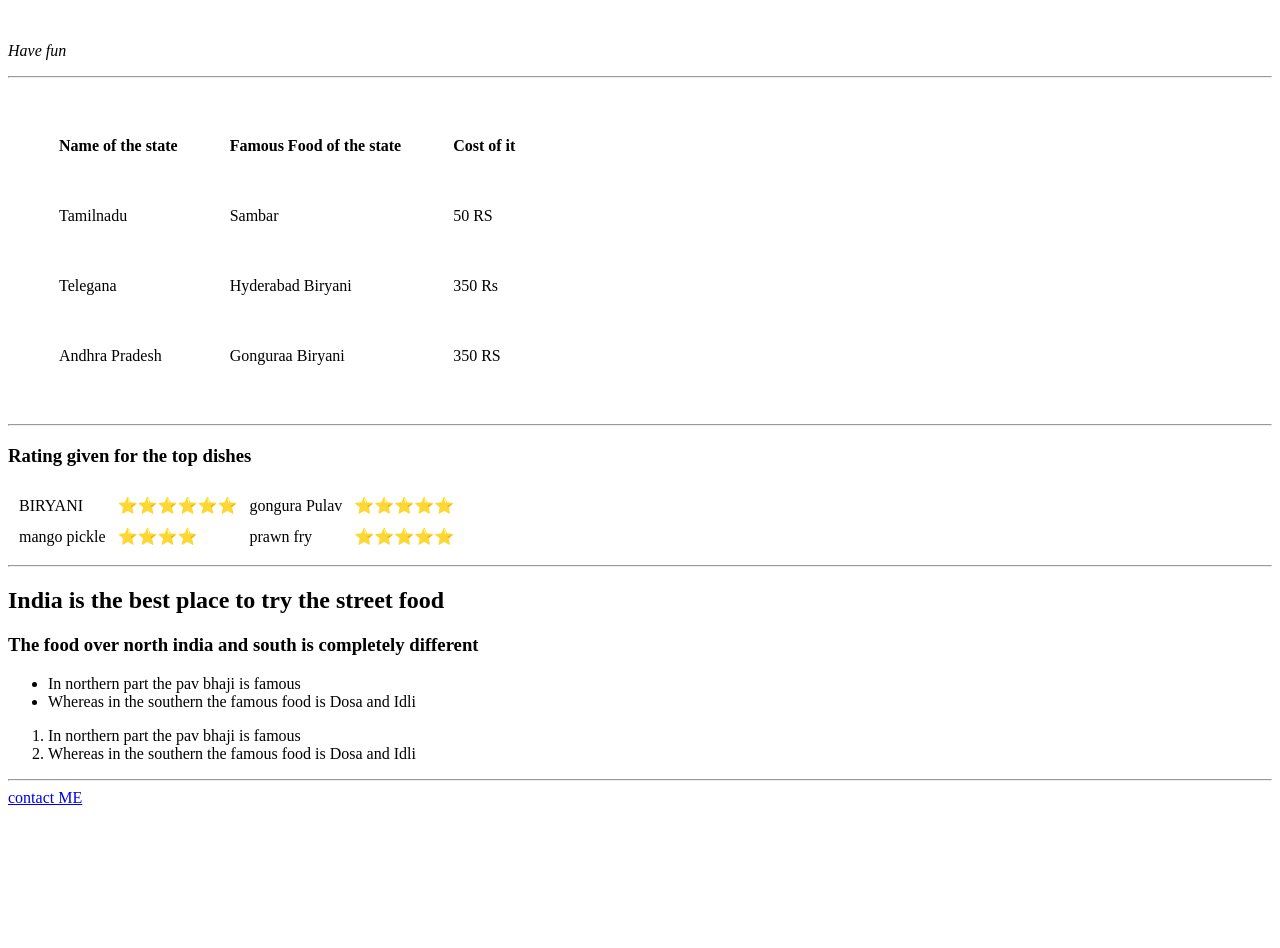
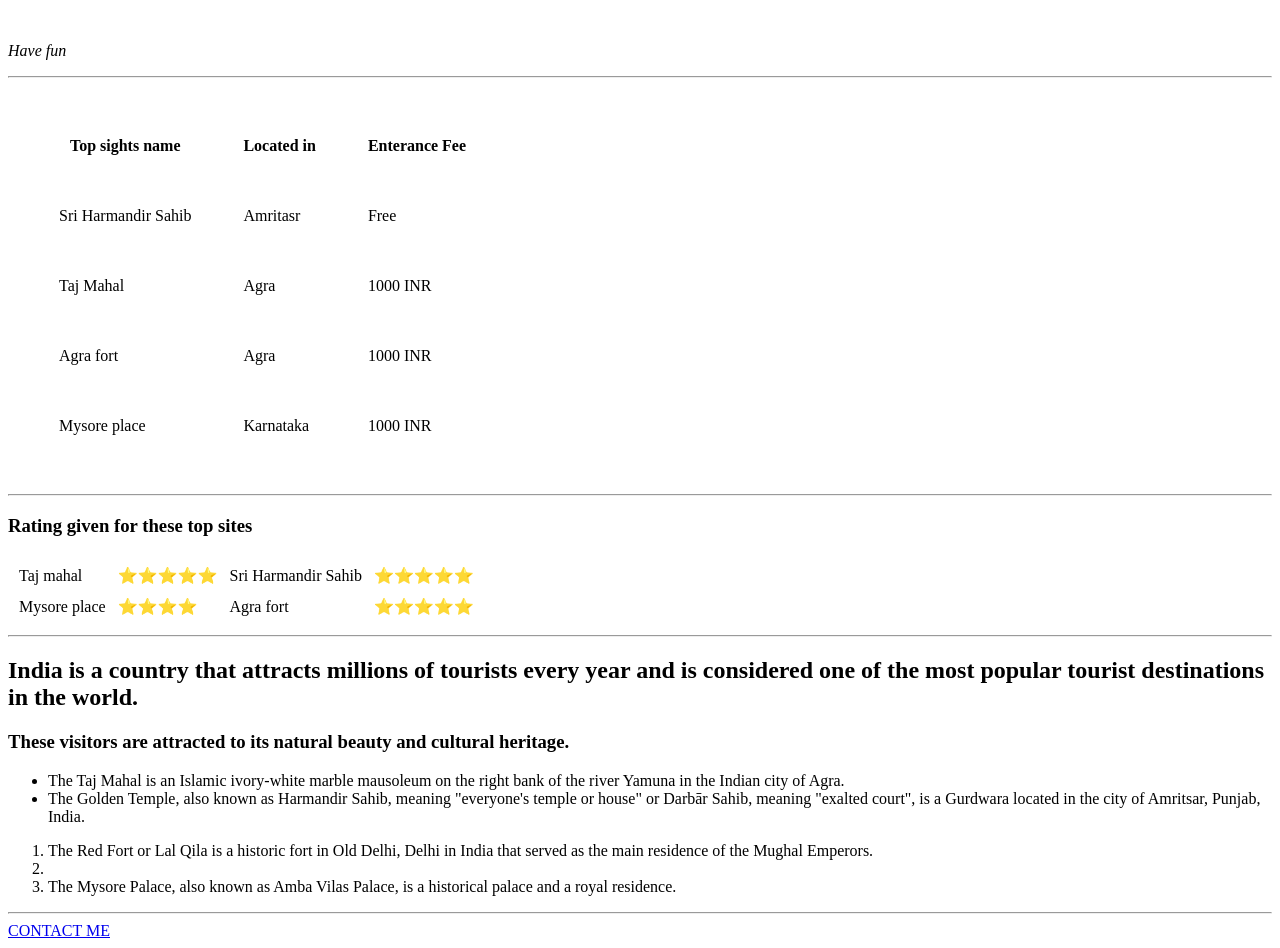
Before and after one commit to prathibha-bollu/WEB_DEVELOPMENT, a plain HTML site: page HTML_PRACTICE/intro_project.html in a window 1280 px wide. Shown: the part 760-1708 px from the top of the page. Before the commit the page ends 1575 px from the top, so only its background shows below. Drawn offline with Linux system fonts and the light colour scheme.

Commit message:
edited intro file

```diff
--- a/HTML_PRACTICE/intro_project.html
+++ b/HTML_PRACTICE/intro_project.html
@@ -18,58 +18,62 @@
     <table cellspacing="50">
       <thead>
         <tr>
-          <th> Name of the state</th>
-          <th>Famous Food of the state</th>
-          <th>Cost of it </th>
+          <th>Top sights name</th>
+          <th>Located in</th>
+          <th>Enterance Fee</th>
         </tr>
       </thead>
       <tr>
-        <td>Tamilnadu</td>
-        <td> Sambar</td>
-        <td> 50 RS</td>
+        <td>Sri Harmandir Sahib</td>
+        <td>Amritasr</td>
+        <td> Free</td>
       </tr>
       <tr>
-        <td>Telegana </td>
-        <td> Hyderabad Biryani</td>
-        <td> 350 Rs</td>
+        <td>Taj Mahal</td>
+        <td>Agra</td>
+        <td>1000 INR</td>
       </tr>
-
       <tr>
-        <td> Andhra Pradesh</td>
-        <td> Gonguraa Biryani</td>
-        <td> 350 RS</td>
+        <td> Agra fort</td>
+        <td> Agra</td>
+        <td> 1000 INR</td>
+      </tr>
+      <tr>
+        <td> Mysore place</td>
+        <td>Karnataka</td>
+        <td> 1000 INR</td>
       </tr>
     </table>
     <hr>
-    <h3>Rating given  for the top dishes </h3>
+    <h3>Rating given for these top sites </h3>
     <table cellspacing="10">
       <tr>
-          <td>BIRYANI</td>
-          <td>⭐⭐⭐⭐⭐⭐</td>
-          <td>gongura Pulav</td>
+          <td>Taj mahal</td>
+          <td>⭐⭐⭐⭐⭐</td>
+          <td>Sri Harmandir Sahib</td>
           <td> ⭐⭐⭐⭐⭐</td>
         </tr>
         <tr>
-          <td>mango pickle</td>
+          <td>Mysore place</td>
           <td>⭐⭐⭐⭐</td>
-          <td>prawn fry</td>
+          <td>Agra fort</td>
           <td>⭐⭐⭐⭐⭐</td>
         </tr>
       </tr>
     </table>
 
     <hr>
-    <h2> India is the best place to try the street food</h2>
-    <h3> The food over north india and south is completely different </h3>
+    <h2>India is a country that attracts millions of tourists every year and is considered one of the most popular tourist destinations in the world.</h2>
+    <h3> These visitors are attracted to its natural beauty and cultural heritage. </h3>
     <ul>
-      <li>In northern part the pav bhaji is famous</li>
-      <li>Whereas in the southern the famous food is Dosa and Idli</li>
+      <li>The Taj Mahal is an Islamic ivory-white marble mausoleum on the right bank of the river Yamuna in the Indian city of Agra.</li>
+      <li>The Golden Temple, also known as Harmandir Sahib, meaning "everyone's temple or house" or Darbār Sahib, meaning "exalted court", is a Gurdwara located in the city of Amritsar, Punjab, India.</li>
       </ul>
     <ol>
-      <li>In northern part the pav bhaji is famous</li>
-      <li>Whereas in the southern the famous food is Dosa and Idli</li>
-      </ol>
+      <li>The Red Fort or Lal Qila is a historic fort in Old Delhi, Delhi in India that served as the main residence of the Mughal Emperors.<li>
+      <li>The Mysore Palace, also known as Amba Vilas Palace, is a historical palace and a royal residence.</li>
+    </ol>
     <hr>
-    <a href="contact_me.html" >contact ME</a>
+    <a href="contact_me.html" >CONTACT ME</a>
   </body>
 </html>
```
